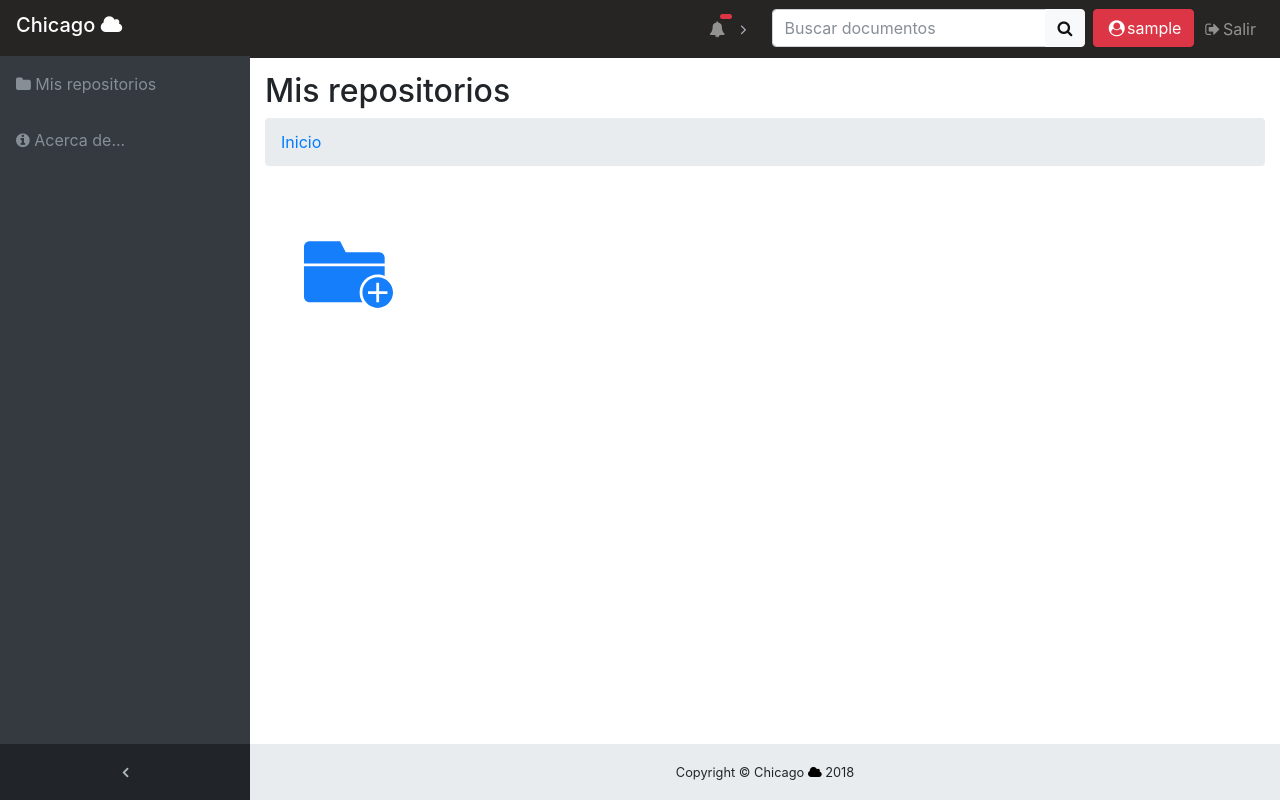
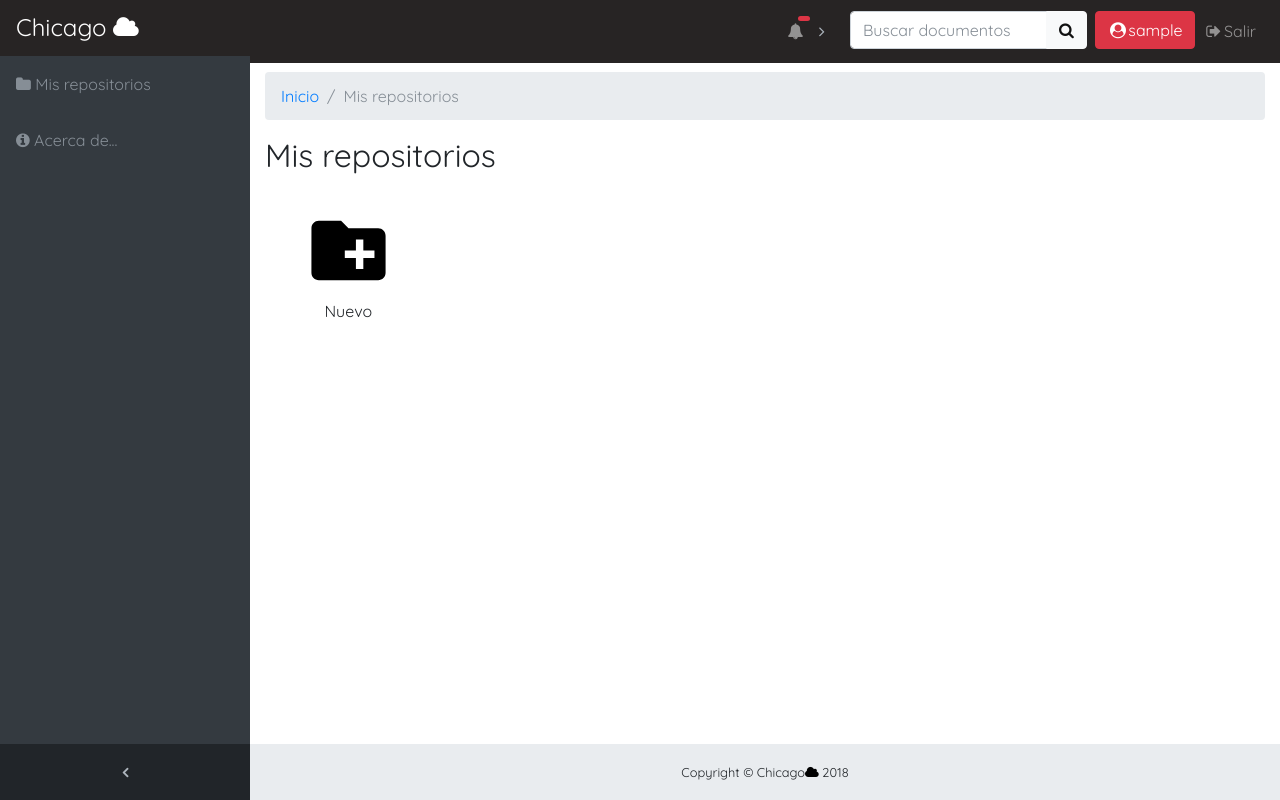
Before and after one commit to Eduardox18/Chicago, a Django app: page /repositorios/ in a window 1280 px wide. Run offline with Django 3.2, Linux system fonts and the light colour scheme; the visitor is signed in with stand-in values (Sample User, id 1); data that the repository does not hold is empty; some libraries are stand-ins or nearby versions.

Commit message:
Iconos y fuente

```diff
--- a/Chicago/static/css/Modificado.css
+++ b/Chicago/static/css/Modificado.css
@@ -1,3 +1,7 @@
+body{
+    font-family: 'Quicksand', sans-serif!important;
+}
+
 .img-thumbnail {
     border: 0px !important;
 }
@@ -7,3 +11,7 @@
     overflow: hidden !important;
     text-overflow: ellipsis !important;
 }
+
+.chicago {
+    font-size: 1.50rem;
+}
--- a/Chicago/static/js/base.js
+++ b/Chicago/static/js/base.js
@@ -69,6 +69,7 @@ function notificaciones(){
 
 	} });
 }
+*/
 
-
-*/
+$(document).ready(function () {
+});
--- a/Chicago/static/js/navegacion.js
+++ /dev/null
@@ -1,5 +0,0 @@
-$(document).ready(function (){
-    $(".breadcrumb-item").click(function (e) {
-        alert(window.location.pathname);
-    });
-});
--- a/Chicago/templates/base.html
+++ b/Chicago/templates/base.html
@@ -17,12 +17,13 @@
 	<!-- Custom styles for this template-->
 
 	<link href="/static/bootstrap/css/sb-admin.css" rel="stylesheet">
+	<link rel="stylesheet" href="/static/css/Modificado.css">
+	<link href="https://fonts.googleapis.com/css?family=Quicksand" rel="stylesheet">
 	<script src="/static/bootstrap/vendor/jquery/jquery.min.js"></script>
 	<script src="https://cdn.jsdelivr.net/jquery.validation/1.16.0/jquery.validate.min.js"></script>
 	<script src="https://cdn.jsdelivr.net/jquery.validation/1.16.0/additional-methods.min.js"></script>
 	<script src="/static/js/base.js"></script>
 	<script src="/static/js/busqueda.js"></script>
-	<script src="/static/js/navegacion.js"></script>
 
 	{% block estilos %}{% endblock %}
 	{% block scripts %}{% endblock %}
@@ -35,7 +36,8 @@
 
 		<a class="navbar-brand" href="/login/">
 			<!-- AQUÍ VA EL HOME DE LA APLICACIÓN, SI NO ESTÁ LOGEADO, LO REDIRIGE A LA PANTALLA DE LOGIN-->
-			<h5>Chicago
+			<h5 class="chicago">
+				Chicago
 				<i class="fa fa-cloud" aria-hidden="true" style="color:white"></i>
 			</h5>
 		</a>
@@ -167,17 +169,14 @@
 	<div class="content-wrapper">
 		<div class="container-fluid">
 
+			{% block breadcrumb %}
+
+			{% endblock breadcrumb %}
+
+
 			<h2>{% block titulo %}{% endblock %}</h2>
 
 			<h6>{% block subtitulo %}{% endblock subtitulo %}</h6>
-
-			{% if user.is_authenticated %}
-				<nav aria-label="breadcrumb">
-					<ol class="breadcrumb" id="migajas">
-						<li class="breadcrumb-item"><a href="#">Inicio</a></li>
-					</ol>
-				</nav>
-			{% endif %}
 
 			<div style="height: 100%;">
 				{% block contenido %}{% endblock %}
@@ -191,8 +190,9 @@
 		<footer class="sticky-footer">
 			<div class="container">
 				<div class="text-center">
-					<small>Copyright © Chicago
-						<i class="fa fa-cloud" aria-hidden="true" style="color:black"></i> 2018</small>
+					<small class="footer-chicago">
+						Copyright © Chicago<i class="fa fa-cloud" aria-hidden="true" style="color:black"></i> 2018
+					</small>
 				</div>
 			</div>
 		</footer>
--- a/Chicago/templates/repositorios.html
+++ b/Chicago/templates/repositorios.html
@@ -1,28 +1,33 @@
 {% extends "base.html" %}
 {% block titulo %}Mis repositorios{% endblock %}
 
+{% block breadcrumb %}
+    <nav aria-label="breadcrumb">
+        <ol class="breadcrumb" id="migajas">
+            <li class="breadcrumb-item"><a href="/index">Inicio</a></li>
+            <li class="breadcrumb-item active" aria-current="page">Mis repositorios</li>
+        </ol>
+    </nav>
+{% endblock breadcrumb %}
 
-{% block estilos %}
-    <link rel="stylesheet" href="/static/css/Modificado.css">
-{% endblock estilos %}
 
 
 {% block contenido %}
 
-<br>
-<div class="container">
+<div class="container-fluid">
     <div class="row">
         {% for repositorio in repositorios %}
-        <div class="col-6 col-sm-4 col-md-3 col-lg-2 col-xl-2" href="#">
+        <div class="col-6 col-sm-4 col-md-4 col-lg-3 col-xl-2" href="#">
             <div class="card-body">
-                <a href="/documentos/{{repositorio.id}}" ><img width="100%" src="/media/icons/folder_icon.svg" class="img-thumbnail"></a>
+                <a href="/documentos/{{repositorio.id}}" ><img width="100%" src="/media/icons/baseline-folder-24px.svg" class="img-thumbnail"></a>
                 <p class="card-title text-center">{{repositorio.nombre}}</p>
             </div>
         </div>
         {% endfor %}
-        <div class="col-6 col-sm-4 col-md-3 col-lg-2 col-xl-2">
+        <div class="col-6 col-sm-4 col-md-4 col-lg-3 col-xl-2">
             <div class="card-body">
-                <a href="/crearRepositorio/"><img src="/media/icons/folder_nuevo_icon.svg" class="img-thumbnail"></a>
+                <a href="/crearRepositorio/"><img src="/media/icons/baseline-create_new_folder-24px.svg" class="img-thumbnail"></a>
+                <p class="card-title text-center">Nuevo</p>
             </div>
         </div>
     </div>
```
Also changed, not shown: Chicago/templates/documentos.html (+15 -9 lines), Chicago/templates/index.html (+10 -0 lines), Chicago/media/icons/baseline-create_new_folder-24px.svg (added), Chicago/media/icons/baseline-folder-24px.svg (added), Chicago/media/icons/baseline-folder_shared-24px.svg (added), Chicago/media/icons/baseline-insert_drive_file-24px.svg (added), Chicago/media/icons/baseline-note_add-24px.svg (added), Chicago/media/icons/folder_icon.svg (deleted), Chicago/media/icons/folder_nuevo_icon.svg (deleted), Chicago/media/icons/icon_add_repositorio.png (deleted), Chicago/media/icons/icon_documento.svg (deleted), 3 other files.
